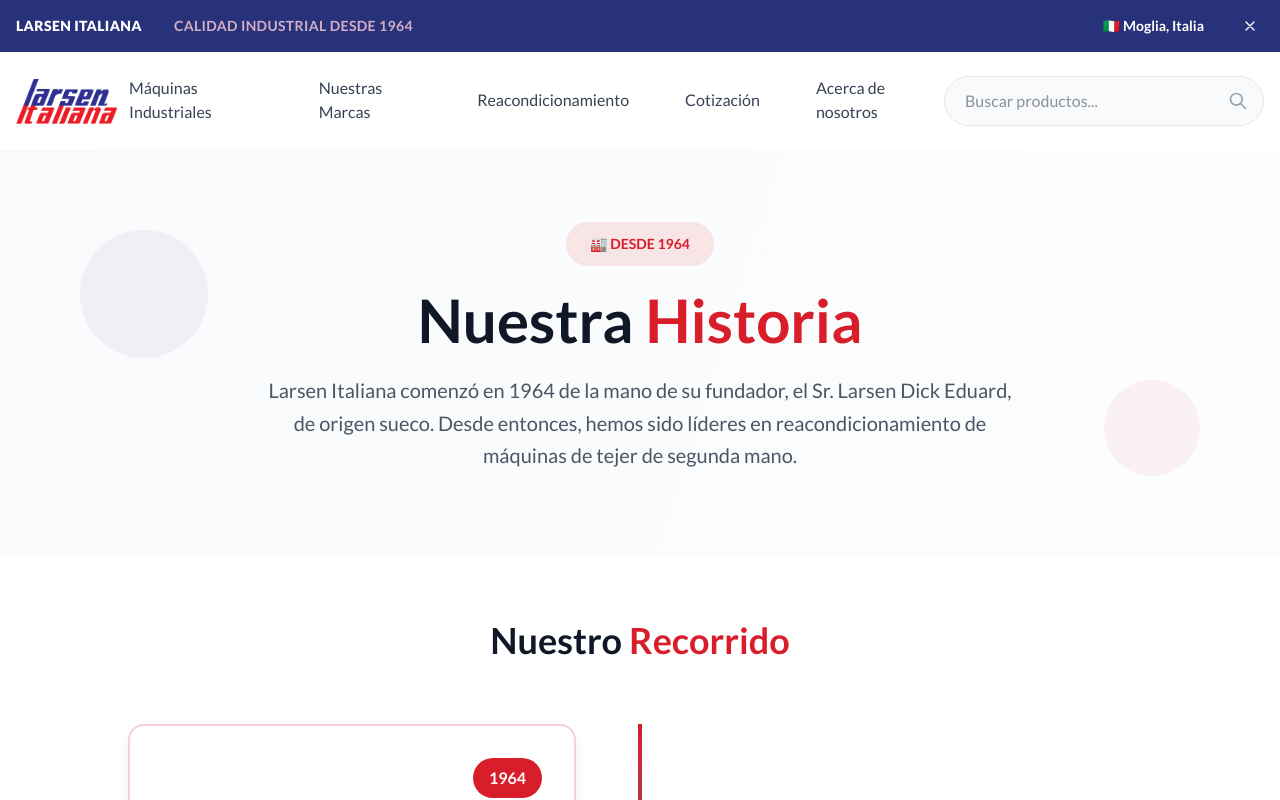
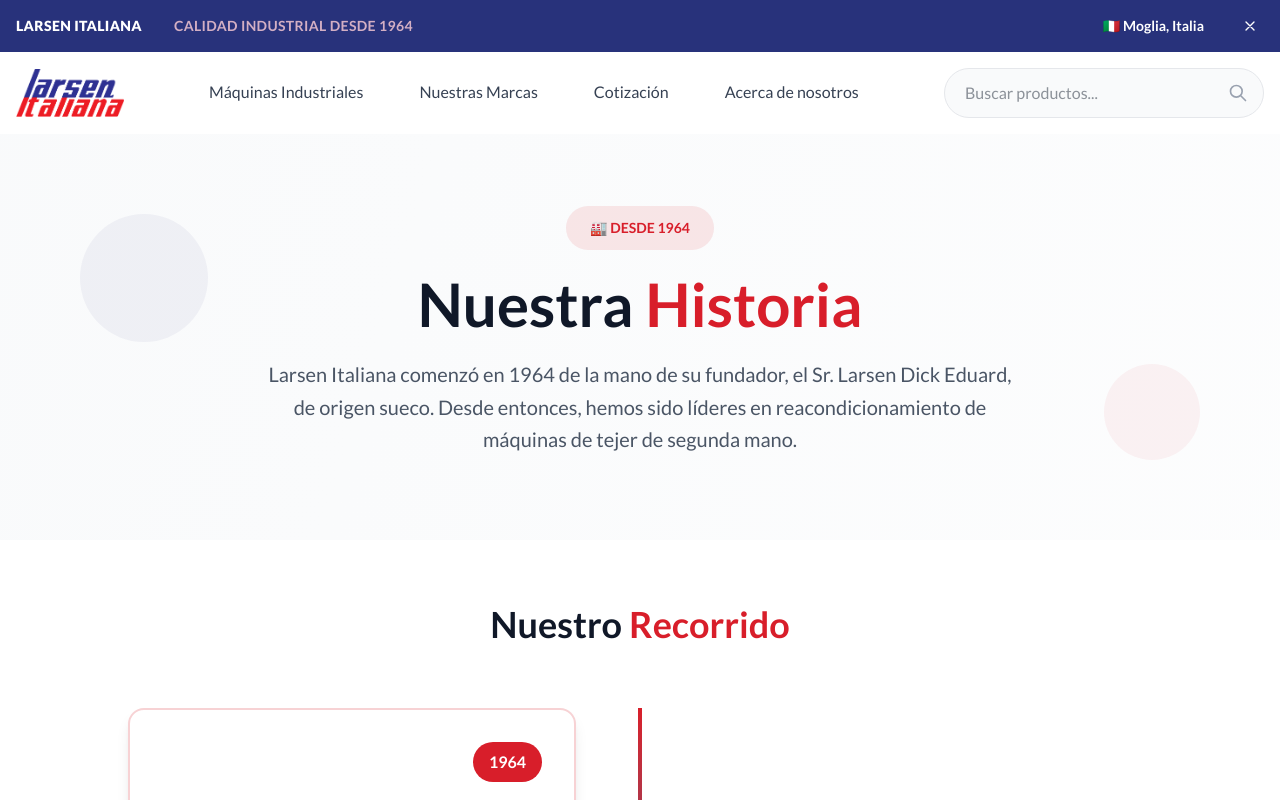
Before and after one commit to EmilioPG13/Larsen-WebPage, a React (Vite) app: page /nosotros in a window 1280 px wide. Shown: the top 800 px of the page. Built offline with nearby package versions, Linux system fonts and the light colour scheme.

Commit message:
✨ Remove "Reacondicionamiento" link from Header and Footer components to streamline navigation and improve layout consistency.

```diff
--- a/src/components/Footer.tsx
+++ b/src/components/Footer.tsx
@@ -80,7 +80,6 @@
               <ul className="space-y-2 text-gray-400">
                 <li><Link to="/maquinas" className="hover:text-white transition-colors">Máquinas Industriales</Link></li>
                 <li><Link to="/marcas" className="hover:text-white transition-colors">Nuestras Marcas</Link></li>
-                <li><a href="#" className="hover:text-white transition-colors">Reacondicionamiento</a></li>
                 <li><Link to="/cotizacion" className="hover:text-white transition-colors">Cotización</Link></li>
                 <li><Link to="/nosotros" className="hover:text-white transition-colors">Acerca de nosotros</Link></li>
 
--- a/src/components/Header.tsx
+++ b/src/components/Header.tsx
@@ -28,9 +28,6 @@
             <Link to="/marcas" className="text-gray-700 hover:text-larsen-red font-medium transition-all duration-200 py-2 px-3 border-b-2 border-transparent hover:border-larsen-blue">
               Nuestras Marcas
             </Link>
-            <a href="#" className="text-gray-700 hover:text-larsen-red font-medium transition-all duration-200 py-2 px-3 border-b-2 border-transparent hover:border-larsen-blue">
-              Reacondicionamiento
-            </a>
             <Link to="/cotizacion" className="text-gray-700 hover:text-larsen-red font-medium transition-all duration-200 py-2 px-3 border-b-2 border-transparent hover:border-larsen-blue">
               Cotización
             </Link>
```
